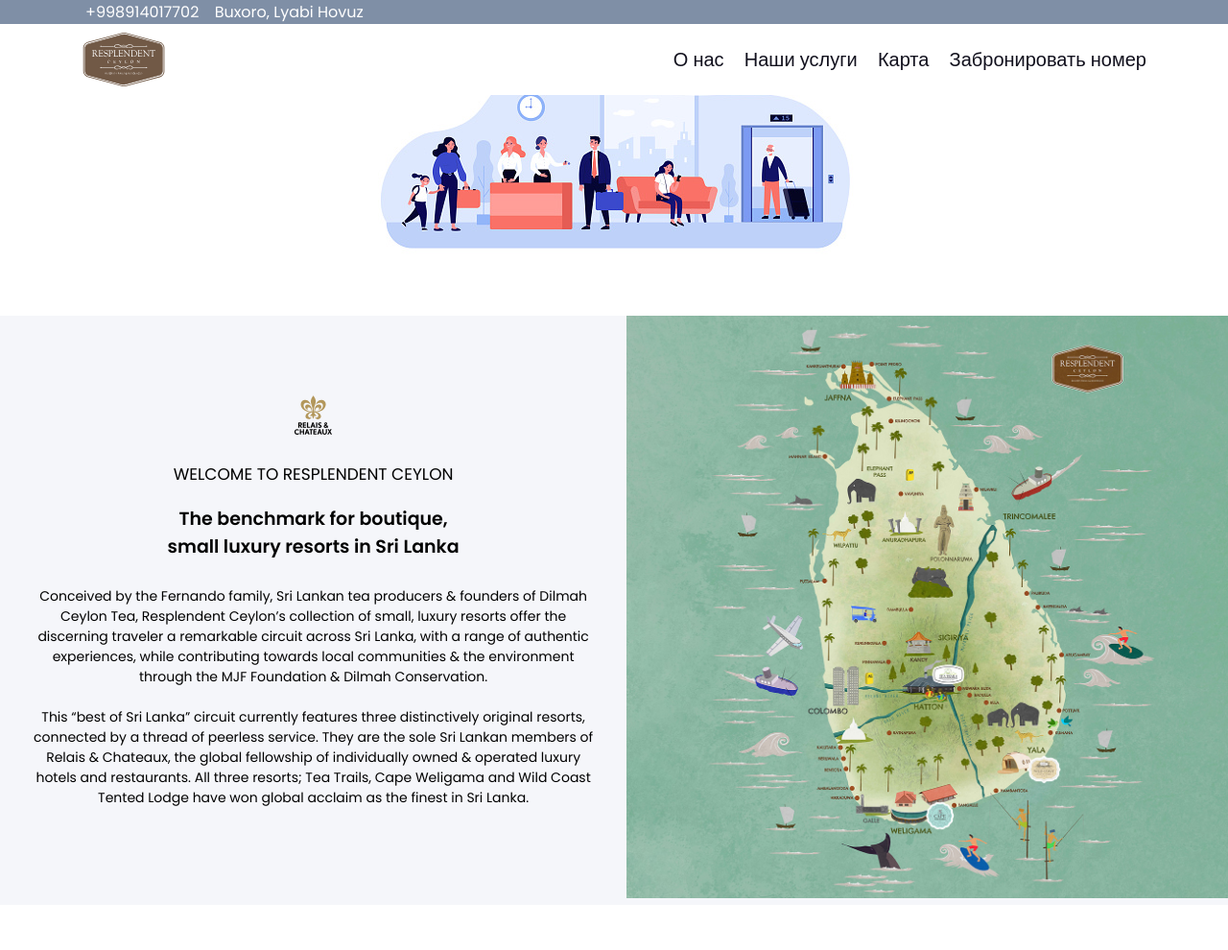
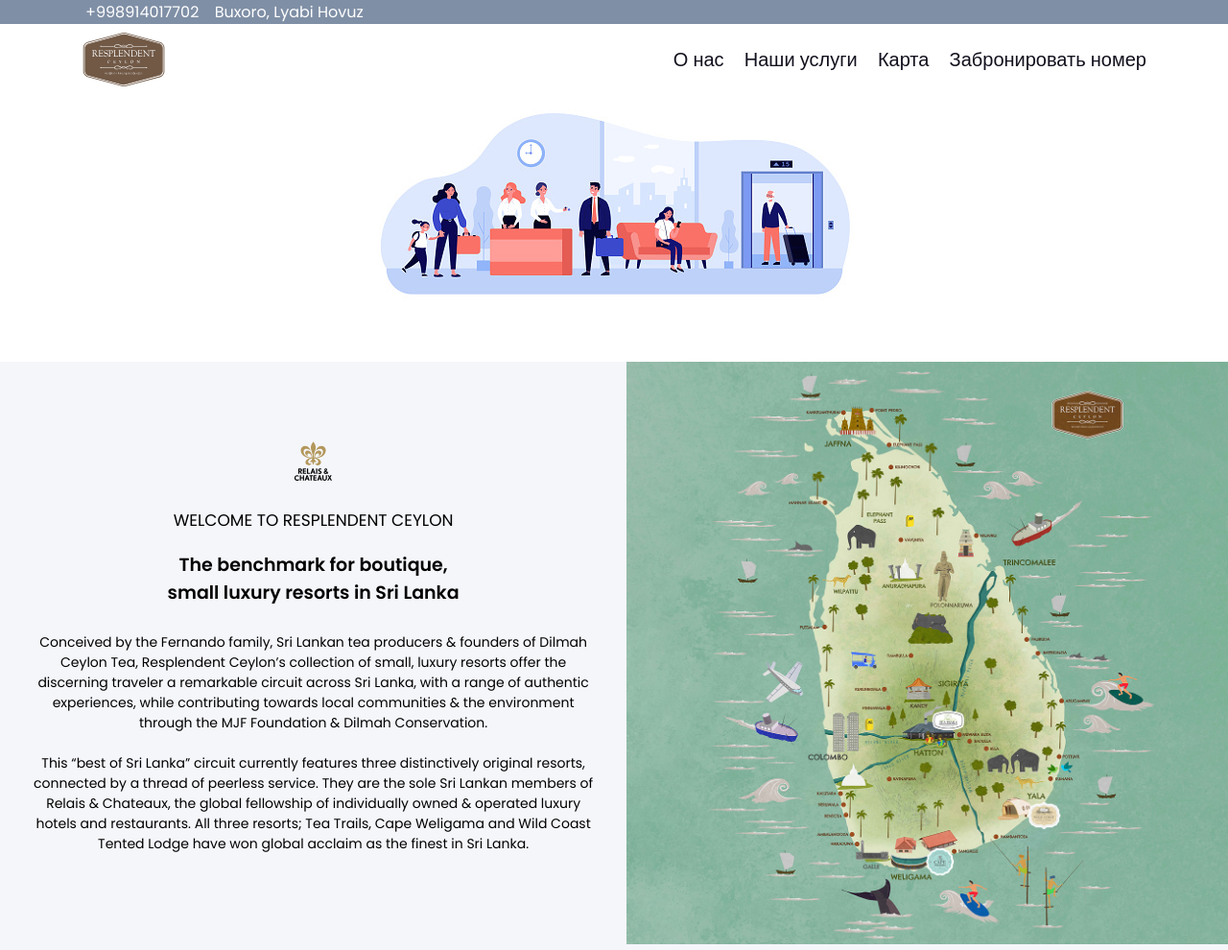
Before and after one commit to Kaxramonovravshan/hotel, a Django app: page / in a window 1280 px wide. Shown: the top 990 px of the page at 96% size. Run offline with Django 4.2, Linux system fonts and the light colour scheme; some libraries are stand-ins or nearby versions.

Commit message:
finished full

```diff
--- a/demo/app/templates/pages/index.html
+++ b/demo/app/templates/pages/index.html
@@ -5,7 +5,7 @@
 {% block content %}
    <!-- Main -->
     <div class="d-flex align-items-center justify-content-center">
-        <img class="w-sm-100" id="reception" src="{% static 'images/reception.jpg' %}" alt="">
+        <img class="w-sm-100 mt-5" id="reception" src="{% static 'images/reception.jpg' %}" alt="">
     </div>
 {# 1kum   #}
     <div id="onas" class="section_1 d-flex align-items-center justify-content-between bg-light">
```
